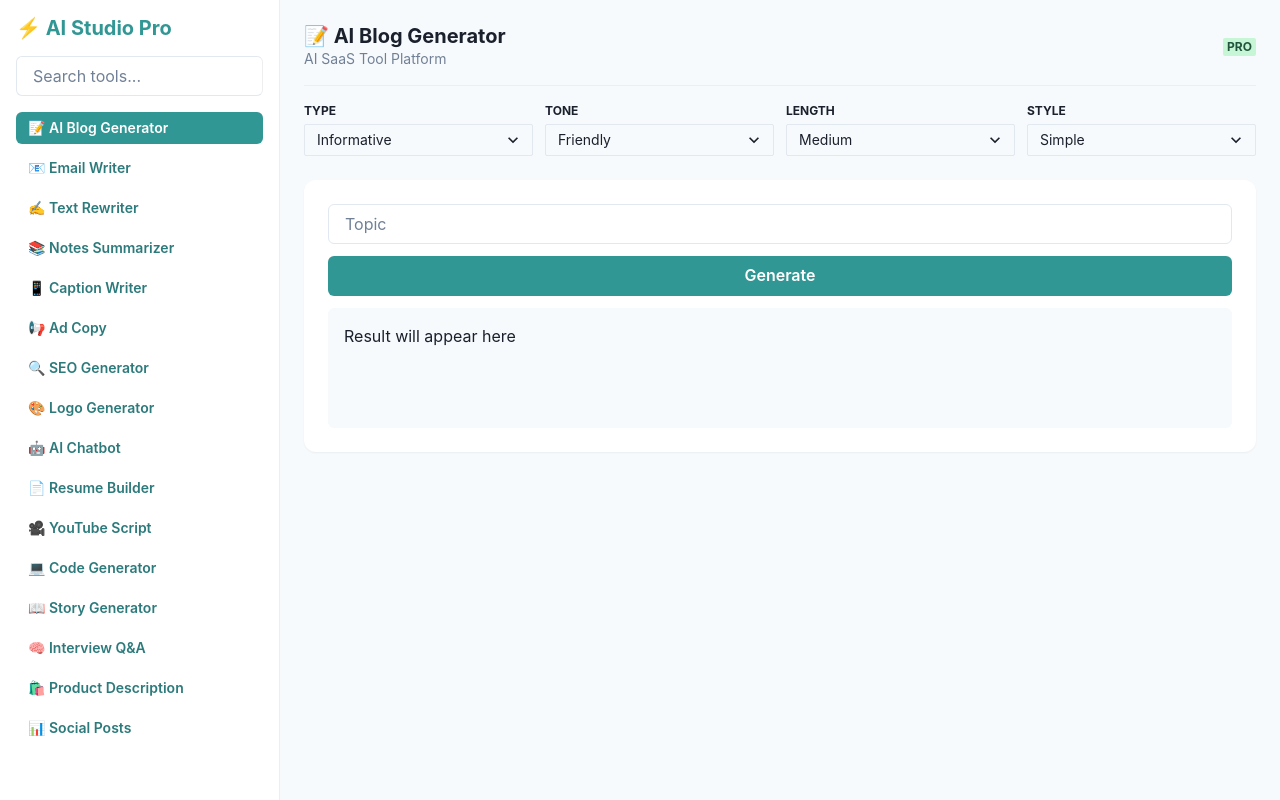
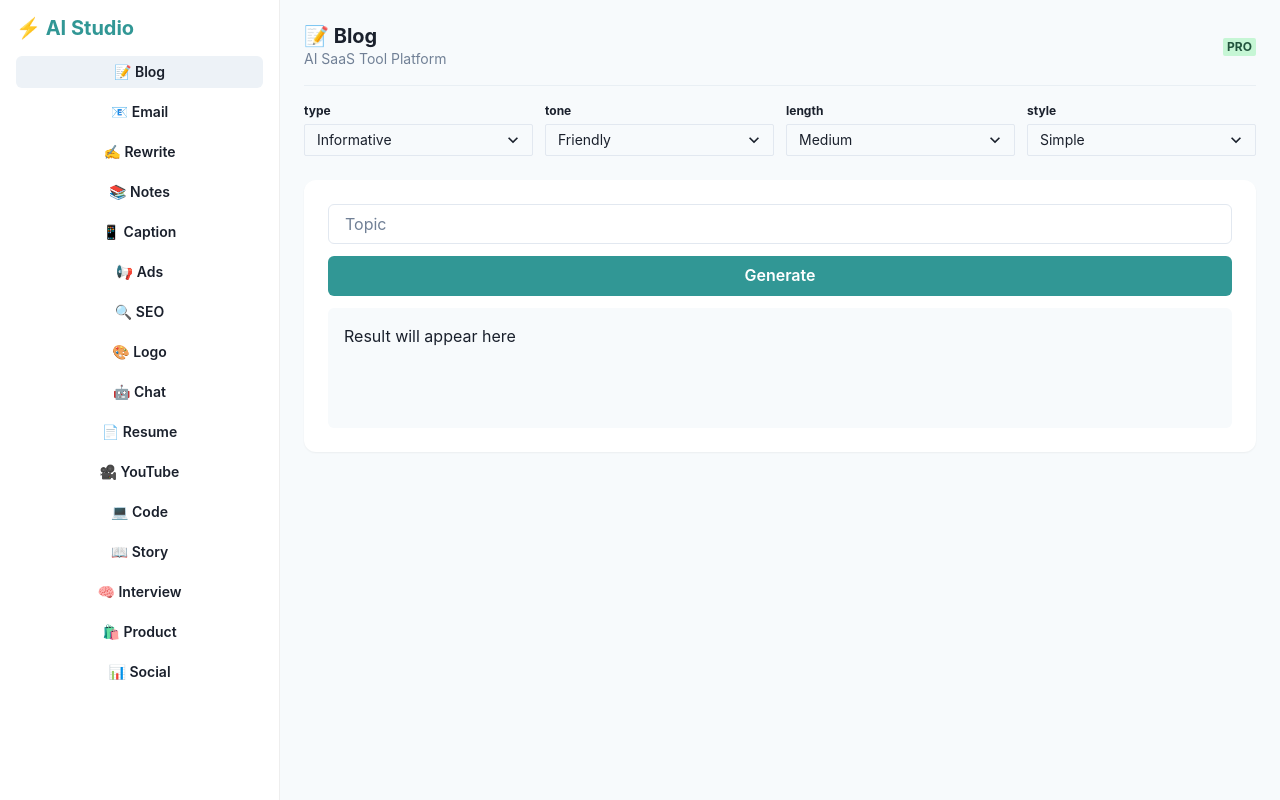
Before and after one commit to bilalali2010/new-multi-tool-suite, a Next.js app: page / in a window 1280 px wide. Built offline with nearby package versions, Linux system fonts and the light colour scheme.

Commit message:
Update page.jsx

```diff
--- a/app/page.jsx
+++ b/app/page.jsx
@@ -14,35 +14,31 @@ import {
   Badge,
   Select,
   IconButton,
-  Drawer,
-  DrawerBody,
-  DrawerOverlay,
-  DrawerContent,
   useDisclosure,
   Divider,
 } from "@chakra-ui/react";
 import { HamburgerIcon } from "@chakra-ui/icons";
 
 // ==============================
-// TOOLS (same as your 16 tools)
+// TOOLS (same 16 tools)
 // ==============================
 const tools = {
-  blog: { title: "📝 AI Blog Generator", fields: [{ label: "Topic", name: "topic", type: "text" }], basePrompt: "Write a blog about {{topic}}" },
-  email: { title: "📧 Email Writer", fields: [{ label: "Purpose", name: "purpose", type: "text" }], basePrompt: "Write an email for {{purpose}}" },
-  rewriter: { title: "✍️ Text Rewriter", fields: [{ label: "Text", name: "text", type: "textarea" }], basePrompt: "Rewrite: {{text}}" },
-  notes: { title: "📚 Notes Summarizer", fields: [{ label: "Text", name: "text", type: "textarea" }], basePrompt: "Summarize: {{text}}" },
-  caption: { title: "📱 Caption Writer", fields: [{ label: "Post", name: "description", type: "text" }], basePrompt: "Write captions for {{description}}" },
-  adcopy: { title: "📢 Ad Copy", fields: [{ label: "Product", name: "product", type: "text" }], basePrompt: "Write ad copy for {{product}}" },
-  seo: { title: "🔍 SEO Generator", fields: [{ label: "Topic", name: "topic", type: "text" }], basePrompt: "SEO keywords for {{topic}}" },
-  logo: { title: "🎨 Logo Generator", fields: [{ label: "Brand", name: "brandName", type: "text" }], basePrompt: "Logo ideas for {{brandName}}" },
-  chatbot: { title: "🤖 AI Chatbot", fields: [{ label: "Message", name: "message", type: "textarea" }], basePrompt: "Reply to: {{message}}" },
-  resume: { title: "📄 Resume Builder", fields: [{ label: "Details", name: "details", type: "textarea" }], basePrompt: "Create resume from: {{details}}" },
-  youtube: { title: "🎥 YouTube Script", fields: [{ label: "Idea", name: "idea", type: "text" }], basePrompt: "Write script about: {{idea}}" },
-  code: { title: "💻 Code Generator", fields: [{ label: "Task", name: "task", type: "textarea" }], basePrompt: "Generate code for: {{task}}" },
-  story: { title: "📖 Story Generator", fields: [{ label: "Idea", name: "idea", type: "text" }], basePrompt: "Write story about: {{idea}}" },
-  interview: { title: "🧠 Interview Q&A", fields: [{ label: "Role", name: "role", type: "text" }], basePrompt: "Interview Q&A for: {{role}}" },
-  product: { title: "🛍️ Product Description", fields: [{ label: "Product", name: "product", type: "text" }], basePrompt: "Describe: {{product}}" },
-  social: { title: "📊 Social Posts", fields: [{ label: "Topic", name: "topic", type: "text" }], basePrompt: "Create posts about: {{topic}}" },
+  blog: { title: "📝 Blog", fields: [{ name: "topic", label: "Topic", type: "text" }], basePrompt: "Write a blog about {{topic}}" },
+  email: { title: "📧 Email", fields: [{ name: "purpose", label: "Purpose", type: "text" }], basePrompt: "Write an email for {{purpose}}" },
+  rewriter: { title: "✍️ Rewrite", fields: [{ name: "text", label: "Text", type: "textarea" }], basePrompt: "Rewrite: {{text}}" },
+  notes: { title: "📚 Notes", fields: [{ name: "text", label: "Text", type: "textarea" }], basePrompt: "Summarize: {{text}}" },
+  caption: { title: "📱 Caption", fields: [{ name: "description", label: "Post", type: "text" }], basePrompt: "Write captions for {{description}}" },
+  adcopy: { title: "📢 Ads", fields: [{ name: "product", label: "Product", type: "text" }], basePrompt: "Ad copy for {{product}}" },
+  seo: { title: "🔍 SEO", fields: [{ name: "topic", label: "Topic", type: "text" }], basePrompt: "SEO keywords for {{topic}}" },
+  logo: { title: "🎨 Logo", fields: [{ name: "brandName", label: "Brand", type: "text" }], basePrompt: "Logo ideas for {{brandName}}" },
+  chatbot: { title: "🤖 Chat", fields: [{ name: "message", label: "Message", type: "textarea" }], basePrompt: "Reply to: {{message}}" },
+  resume: { title: "📄 Resume", fields: [{ name: "details", label: "Details", type: "textarea" }], basePrompt: "Build resume from {{details}}" },
+  youtube: { title: "🎥 YouTube", fields: [{ name: "idea", label: "Idea", type: "text" }], basePrompt: "YouTube script: {{idea}}" },
+  code: { title: "💻 Code", fields: [{ name: "task", label: "Task", type: "textarea" }], basePrompt: "Generate code for {{task}}" },
+  story: { title: "📖 Story", fields: [{ name: "idea", label: "Idea", type: "text" }], basePrompt: "Write story about {{idea}}" },
+  interview: { title: "🧠 Interview", fields: [{ name: "role", label: "Role", type: "text" }], basePrompt: "Interview Q&A for {{role}}" },
+  product: { title: "🛍️ Product", fields: [{ name: "product", label: "Product", type: "text" }], basePrompt: "Product description: {{product}}" },
+  social: { title: "📊 Social", fields: [{ name: "topic", label: "Topic", type: "text" }], basePrompt: "Social posts about {{topic}}" },
 };
 
 const controlOptions = {
@@ -54,7 +50,6 @@ const controlOptions = {
 
 export default function Home() {
   const [selectedTool, setSelectedTool] = useState("blog");
-  const [search, setSearch] = useState("");
 
   const [controls, setControls] = useState({
     type: "Informative",
@@ -62,8 +57,6 @@ export default function Home() {
     length: "Medium",
     style: "Simple",
   });
-
-  const { isOpen, onOpen, onClose } = useDisclosure();
 
   const currentTool = tools[selectedTool];
 
@@ -77,24 +70,22 @@ TASK:
 ${tool.basePrompt}
 `;
 
-  const Sidebar = () => (
-    <VStack spacing={2} align="stretch">
+  // ==============================
+  // MOBILE TOOL SWITCHER (KEY FIX)
+  // ==============================
+  const MobileToolSelector = () => (
+    <Select
+      value={selectedTool}
+      onChange={(e) => setSelectedTool(e.target.value)}
+      size="sm"
+      bg="white"
+    >
       {Object.keys(tools).map((key) => (
-        <Button
-          key={key}
-          size="sm"
-          variant={selectedTool === key ? "solid" : "ghost"}
-          colorScheme="teal"
-          justifyContent="flex-start"
-          onClick={() => {
-            setSelectedTool(key);
-            onClose();
-          }}
-        >
+        <option key={key} value={key}>
           {tools[key].title}
-        </Button>
+        </option>
       ))}
-    </VStack>
+    </Select>
   );
 
   return (
@@ -107,76 +98,35 @@ ${tool.basePrompt}
         bg="white"
         borderRight="1px solid #eee"
         p={4}
-        position="sticky"
-        top="0"
-        h="100vh"
-        overflowY="auto"
       >
         <Heading size="md" color="teal.500" mb={4}>
-          ⚡ AI Studio Pro
-        </Heading>
-
-        <Input
-          placeholder="Search tools..."
-          mb={4}
-          value={search}
-          onChange={(e) => setSearch(e.target.value)}
-        />
-
-        <Sidebar />
-      </Box>
-
-      {/* ================= MOBILE HEADER ================= */}
-      <Flex
-        display={{ base: "flex", md: "none" }}
-        p={3}
-        bg="white"
-        borderBottom="1px solid #eee"
-        justify="space-between"
-        align="center"
-        position="sticky"
-        top="0"
-        zIndex="10"
-      >
-        <Heading size="sm" color="teal.500">
           ⚡ AI Studio
         </Heading>
 
-        <IconButton icon={<HamburgerIcon />} onClick={onOpen} />
-      </Flex>
+        <VStack align="stretch">
+          {Object.keys(tools).map((key) => (
+            <Button
+              key={key}
+              size="sm"
+              variant={selectedTool === key ? "solid" : "ghost"}
+              onClick={() => setSelectedTool(key)}
+            >
+              {tools[key].title}
+            </Button>
+          ))}
+        </VStack>
+      </Box>
 
-      {/* MOBILE DRAWER */}
-      <Drawer isOpen={isOpen} placement="left" onClose={onClose}>
-        <DrawerOverlay />
-        <DrawerContent>
-          <DrawerBody mt={6}>
-            <Input
-              placeholder="Search tools..."
-              mb={4}
-              value={search}
-              onChange={(e) => setSearch(e.target.value)}
-            />
-            <Sidebar />
-          </DrawerBody>
-        </DrawerContent>
-      </Drawer>
+      {/* ================= MAIN ================= */}
+      <Box flex="1" p={{ base: 3, md: 6 }} maxW="1100px" mx="auto" w="100%">
 
-      {/* ================= MAIN AREA ================= */}
-      <Box
-        flex="1"
-        p={{ base: 3, md: 6 }}
-        maxW="1200px"
-        mx="auto"
-        w="100%"
-      >
-
-        {/* HEADER */}
+        {/* HEADER (MOBILE FRIENDLY) */}
         <Flex
+          direction={{ base: "column", md: "row" }}
+          gap={3}
+          align={{ md: "center" }}
           justify="space-between"
-          align="center"
           mb={4}
-          flexWrap="wrap"
-          gap={2}
         >
           <Box>
             <Heading size="md">{currentTool.title}</Heading>
@@ -185,17 +135,22 @@ ${tool.basePrompt}
             </Text>
           </Box>
 
+          {/* 🔥 MOBILE TOOL SWITCHER */}
+          <Box display={{ base: "block", md: "none" }}>
+            <MobileToolSelector />
+          </Box>
+
           <Badge colorScheme="green">PRO</Badge>
         </Flex>
 
         <Divider mb={4} />
 
-        {/* CONTROLS */}
-        <SimpleGrid columns={{ base: 1, sm: 2, md: 4 }} spacing={3} mb={6}>
+        {/* CONTROLS (STACKED ON MOBILE FIX) */}
+        <SimpleGrid columns={{ base: 1, md: 4 }} spacing={3} mb={6}>
           {Object.keys(controlOptions).map((key) => (
             <Box key={key}>
               <Text fontSize="xs" fontWeight="bold" mb={1}>
-                {key.toUpperCase()}
+                {key}
               </Text>
 
               <Select
@@ -213,7 +168,7 @@ ${tool.basePrompt}
           ))}
         </SimpleGrid>
 
-        {/* TOOL UI */}
+        {/* TOOL UI (FULL MOBILE WIDTH FEEL) */}
         <Box
           bg="white"
           p={{ base: 3, md: 6 }}
```
